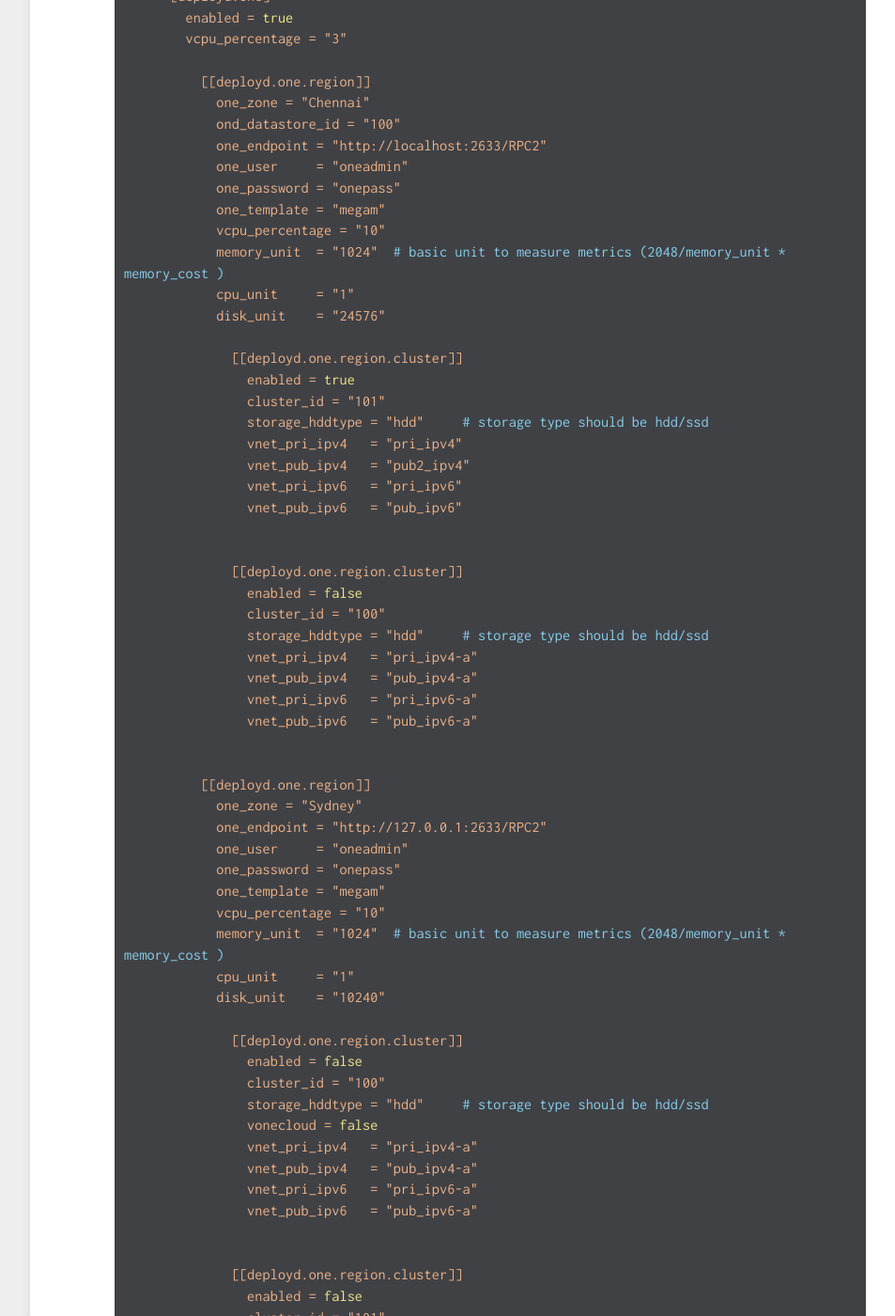
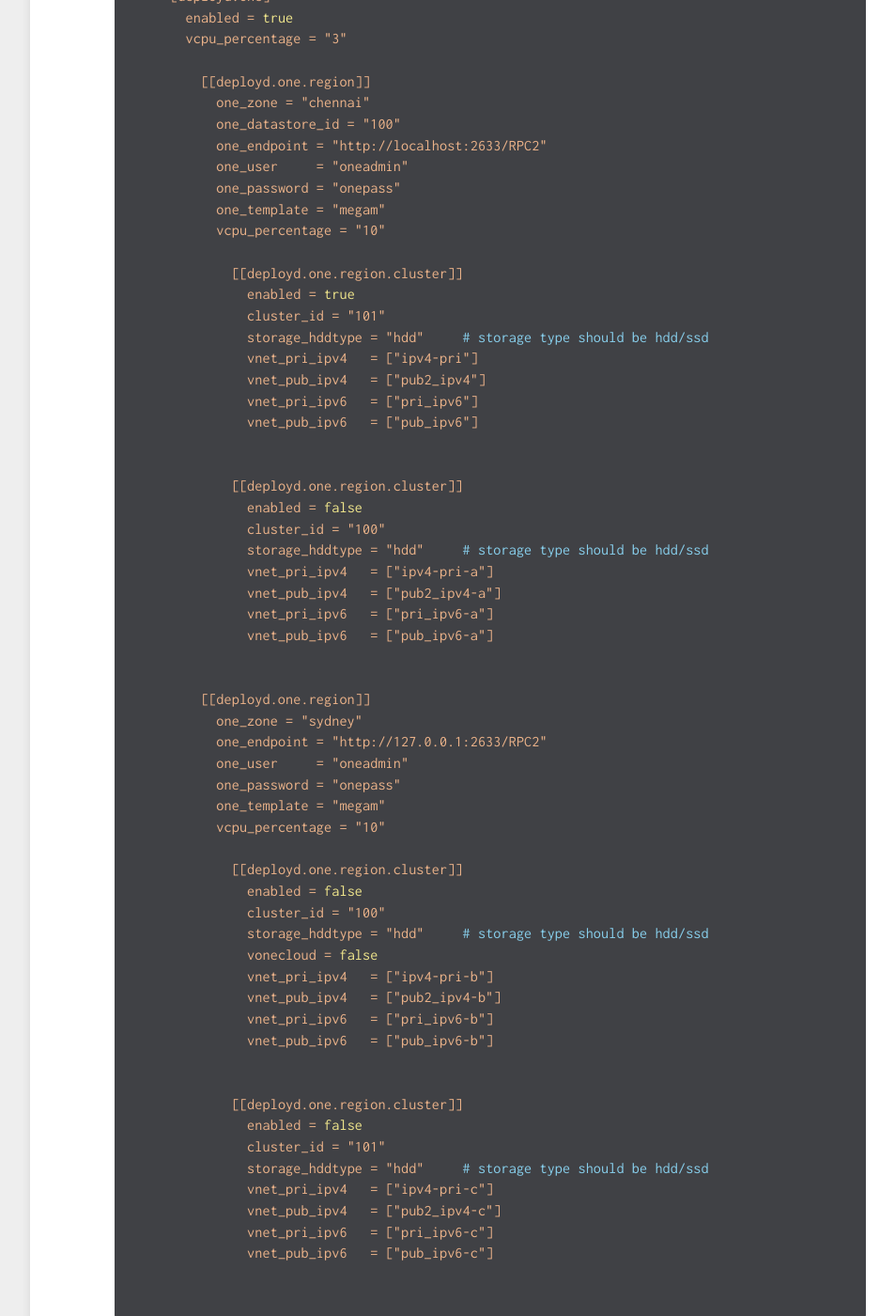
Before and after one commit to megamsys/docs.megam.io, a Jekyll site: the page built from _configuration/iaas.md, in a window 1280 px wide and 1400 px high, scrolled down 1054 px. Shown: the whole window at 94% size, without its empty margins (268-1221 px from the left). Built offline with Jekyll 4.4.1, drawn with Linux system fonts in a browser that asks for light colours; some of the changed text lies outside the part shown.

Commit message:
configuration changes

```diff
--- a/_configuration/iaas.md
+++ b/_configuration/iaas.md
@@ -42,67 +42,61 @@ Configure */var/lib/megam/vertice/vertice.conf*
         vcpu_percentage = "3"
 
           [[deployd.one.region]]
-            one_zone = "Chennai"
-            ond_datastore_id = "100"
+            one_zone = "chennai"
+            one_datastore_id = "100"
             one_endpoint = "http://localhost:2633/RPC2"
             one_user     = "oneadmin"
             one_password = "onepass"
             one_template = "megam"
             vcpu_percentage = "10"
-            memory_unit  = "1024"  # basic unit to measure metrics (2048/memory_unit * memory_cost )
-            cpu_unit     = "1"
-            disk_unit    = "24576"
 
               [[deployd.one.region.cluster]]
                 enabled = true
                 cluster_id = "101"
                 storage_hddtype = "hdd"     # storage type should be hdd/ssd
-                vnet_pri_ipv4   = "pri_ipv4"
-                vnet_pub_ipv4   = "pub2_ipv4"
-                vnet_pri_ipv6   = "pri_ipv6"
-                vnet_pub_ipv6   = "pub_ipv6"
+                vnet_pri_ipv4   = ["ipv4-pri"]
+                vnet_pub_ipv4   = ["pub2_ipv4"]
+                vnet_pri_ipv6   = ["pri_ipv6"]
+                vnet_pub_ipv6   = ["pub_ipv6"]
 
 
               [[deployd.one.region.cluster]]
                 enabled = false
                 cluster_id = "100"
                 storage_hddtype = "hdd"     # storage type should be hdd/ssd
-                vnet_pri_ipv4   = "pri_ipv4-a"
-                vnet_pub_ipv4   = "pub_ipv4-a"
-                vnet_pri_ipv6   = "pri_ipv6-a"
-                vnet_pub_ipv6   = "pub_ipv6-a"
+                vnet_pri_ipv4   = ["ipv4-pri-a"]
+                vnet_pub_ipv4   = ["pub2_ipv4-a"]
+                vnet_pri_ipv6   = ["pri_ipv6-a"]
+                vnet_pub_ipv6   = ["pub_ipv6-a"]
 
 
           [[deployd.one.region]]
-            one_zone = "Sydney"
+            one_zone = "sydney"
             one_endpoint = "http://127.0.0.1:2633/RPC2"
             one_user     = "oneadmin"
             one_password = "onepass"
             one_template = "megam"
             vcpu_percentage = "10"
-            memory_unit  = "1024"  # basic unit to measure metrics (2048/memory_unit * memory_cost )
-            cpu_unit     = "1"
-            disk_unit    = "10240"
 
               [[deployd.one.region.cluster]]
                 enabled = false
                 cluster_id = "100"
                 storage_hddtype = "hdd"     # storage type should be hdd/ssd
                 vonecloud = false
-                vnet_pri_ipv4   = "pri_ipv4-a"
-                vnet_pub_ipv4   = "pub_ipv4-a"
-                vnet_pri_ipv6   = "pri_ipv6-a"
-                vnet_pub_ipv6   = "pub_ipv6-a"
+                vnet_pri_ipv4   = ["ipv4-pri-b"]
+                vnet_pub_ipv4   = ["pub2_ipv4-b"]
+                vnet_pri_ipv6   = ["pri_ipv6-b"]
+                vnet_pub_ipv6   = ["pub_ipv6-b"]
 
 
               [[deployd.one.region.cluster]]
                 enabled = false
                 cluster_id = "101"
                 storage_hddtype = "hdd"     # storage type should be hdd/ssd
-                vnet_pri_ipv4   = "pri_ipv4-b"
-                vnet_pub_ipv4   = "pub_ipv4-b"
-                vnet_pri_ipv6   = "pri_ipv6-b"
-                vnet_pub_ipv6   = "pub_ipv6-b"
+                vnet_pri_ipv4   = ["ipv4-pri-c"]
+                vnet_pub_ipv4   = ["pub2_ipv4-c"]
+                vnet_pri_ipv6   = ["pri_ipv6-c"]
+                vnet_pub_ipv6   = ["pub_ipv6-c"]
 
 
 ~~~
```
Also changed, not shown: _configuration/regions.md (+2 -3 lines), _configuration/vertice.md (+11 -5 lines).
